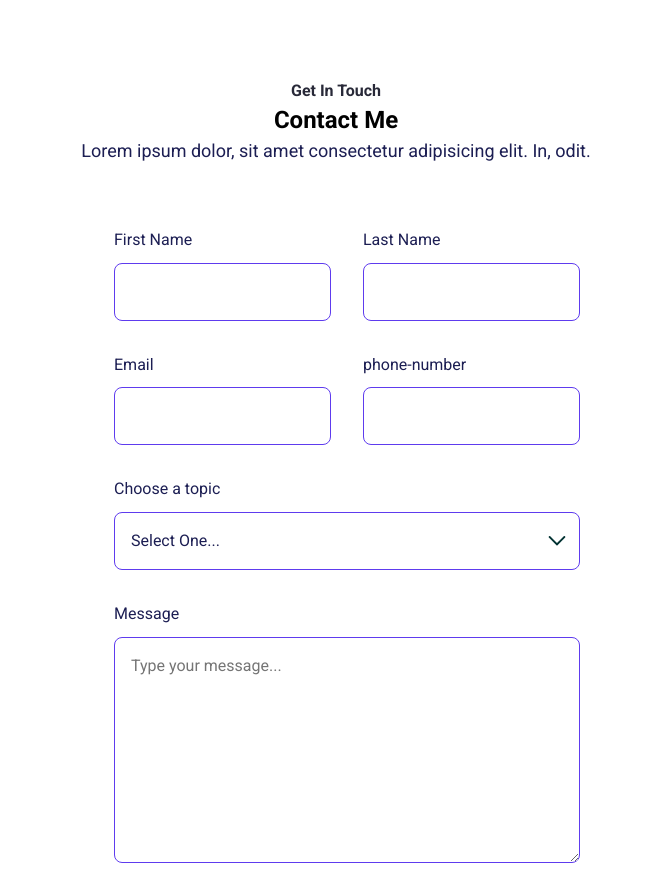
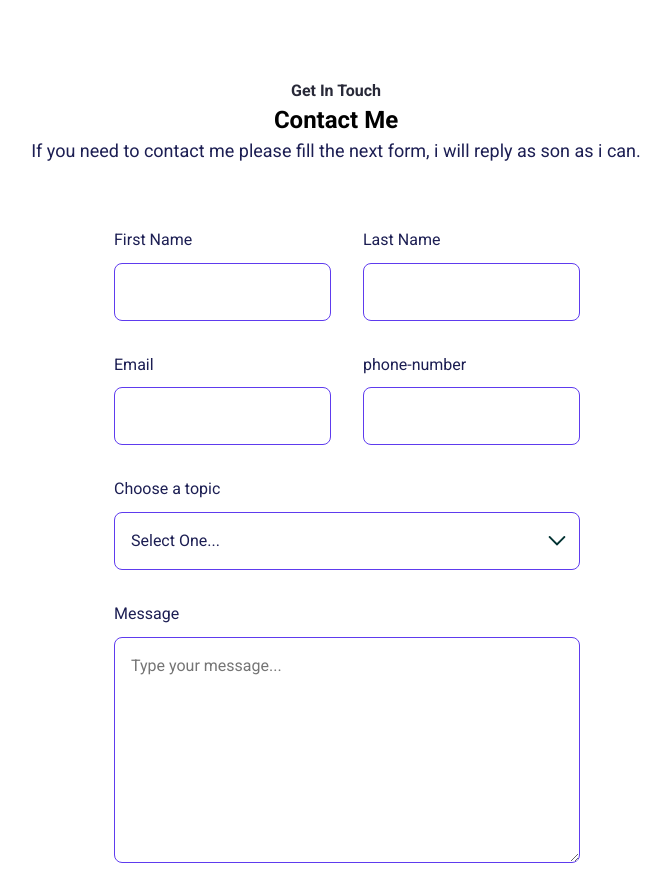
Before and after one commit to jatdalf/Portfolio, a React (Create React App) app: page / in a window 1280 px wide. Shown: the part 4220-5113 px from the top of the page, without its empty margins (304-975 px from the left). Built offline with nearby package versions, Linux system fonts and the light colour scheme.

Commit message:
contact form

```diff
--- a/src/Pages/Home/ContactMe.jsx
+++ b/src/Pages/Home/ContactMe.jsx
@@ -5,7 +5,7 @@ export default function ContactMe() {
         <p className="sub--title">Get In Touch</p>
         <h2>Contact Me</h2>
         <p className="text-lg">
-          Lorem ipsum dolor, sit amet consectetur adipisicing elit. In, odit.
+          If you need to contact me please fill the next form, i will reply as son as i can.
         </p>
       </div>
       <form className="contact--form--container">
```
